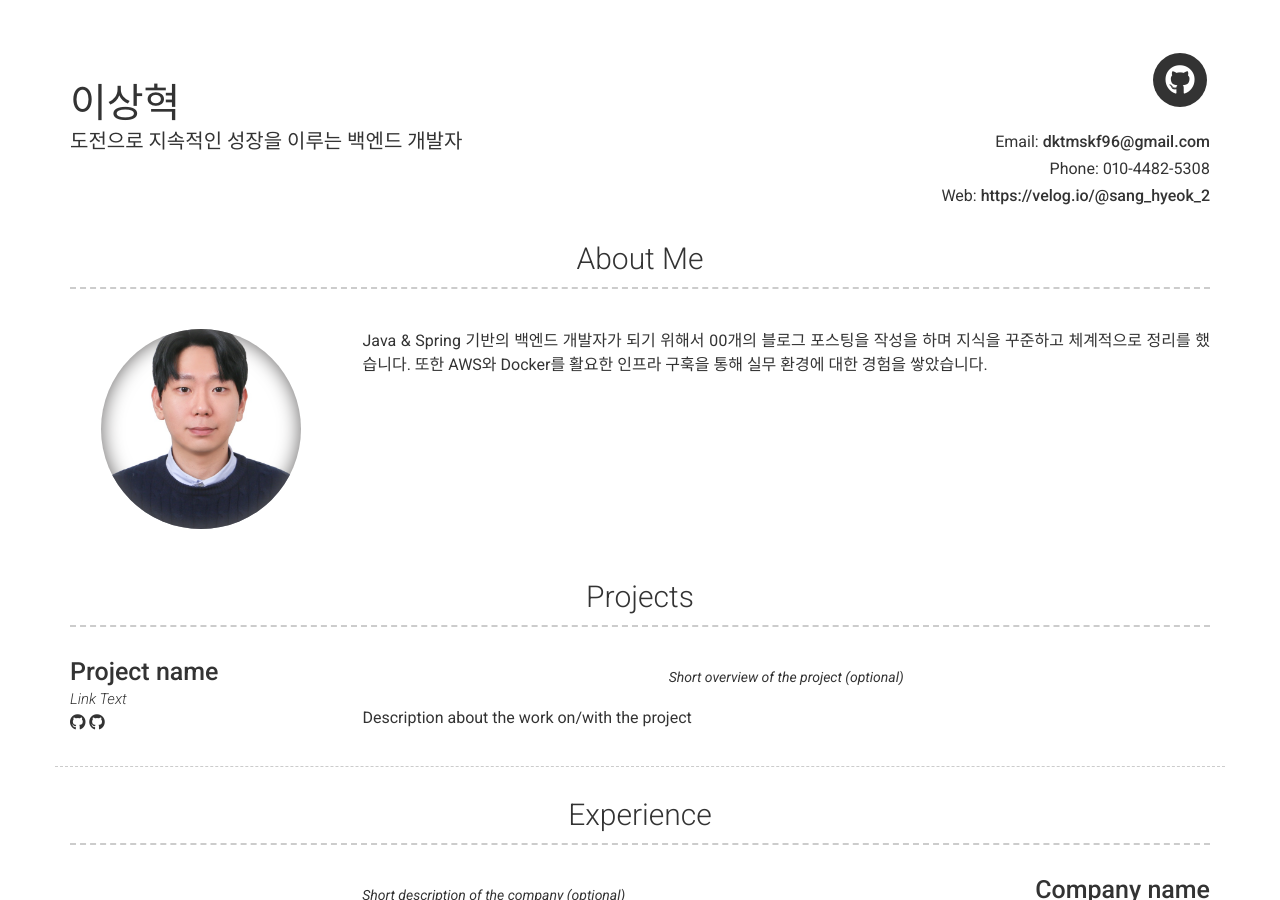
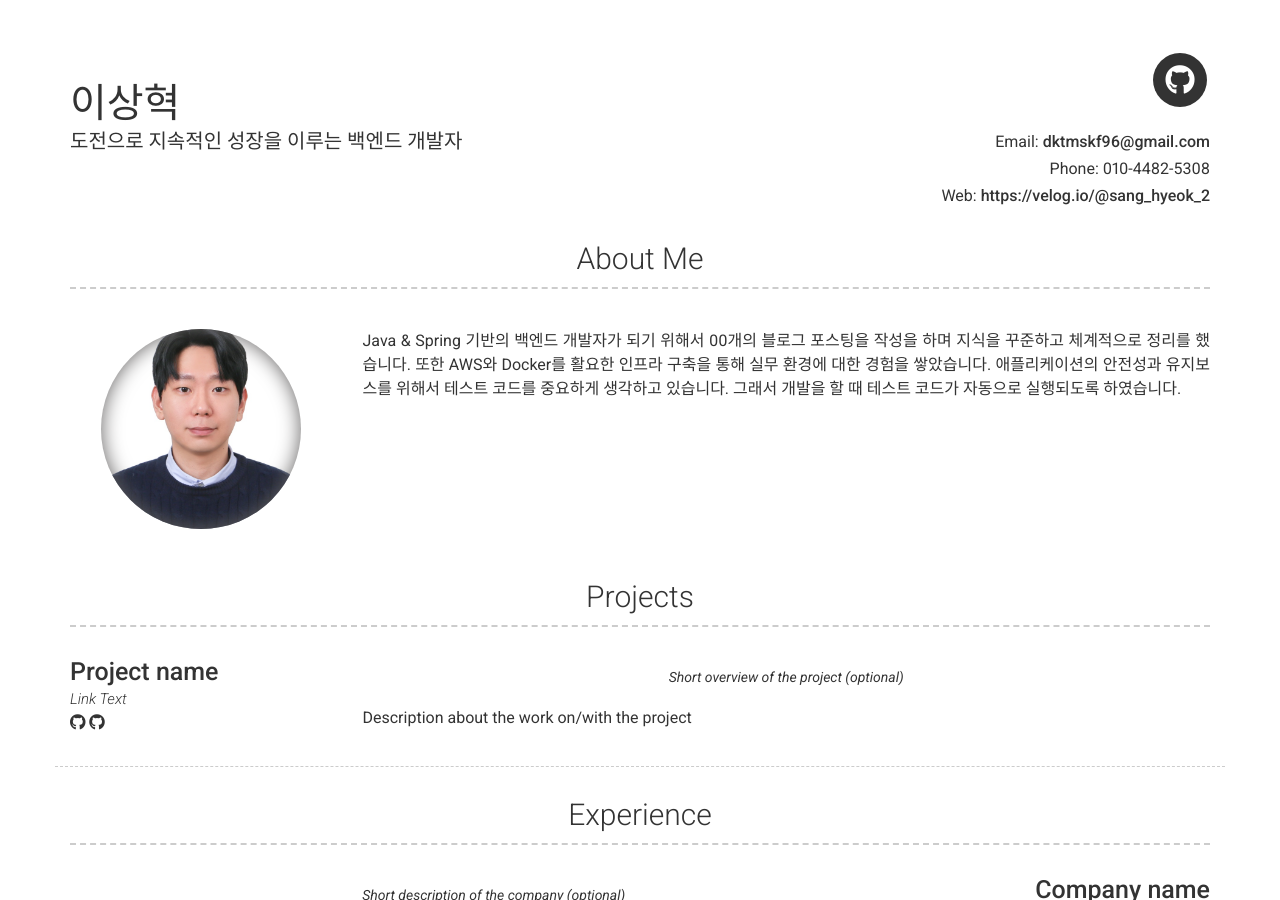
Before and after one commit to hyeok96/hyeok96.github.io, a Jekyll site: the page built from index.md, in a window 1280 px wide and 900 px high. Built offline with Jekyll 4.4.1, drawn with Linux system fonts in a browser that asks for light colours; nearby versions of some CDN libraries.

Commit message:
about me 수정

```diff
--- a/_config.yml
+++ b/_config.yml
@@ -52,7 +52,8 @@ github_username:  jekyll
 # about_title: About Me (Use this to override about section title)
 about_profile_image: images/resume.jpeg
 about_content: | # this will include new lines to allow paragraphs
-    Java & Spring 기반의 백엔드 개발자가 되기 위해서 00개의 블로그 포스팅을 작성을 하며 지식을 꾸준하고 체계적으로 정리를 했습니다. 또한 AWS와 Docker를 활요한 인프라 구훅을 통해 실무 환경에 대한 경험을 쌓았습니다.
+    Java & Spring 기반의 백엔드 개발자가 되기 위해서 00개의 블로그 포스팅을 작성을 하며 지식을 꾸준하고 체계적으로 정리를 했습니다. 또한 AWS와 Docker를 활요한 인프라 구축을 통해 실무 환경에 대한 경험을 쌓았습니다.
+    애플리케이션의 안전성과 유지보스를 위해서 테스트 코드를 중요하게 생각하고 있습니다. 그래서 개발을 할 때 테스트 코드가 자동으로 실행되도록 하였습니다.
 
 
 
```
